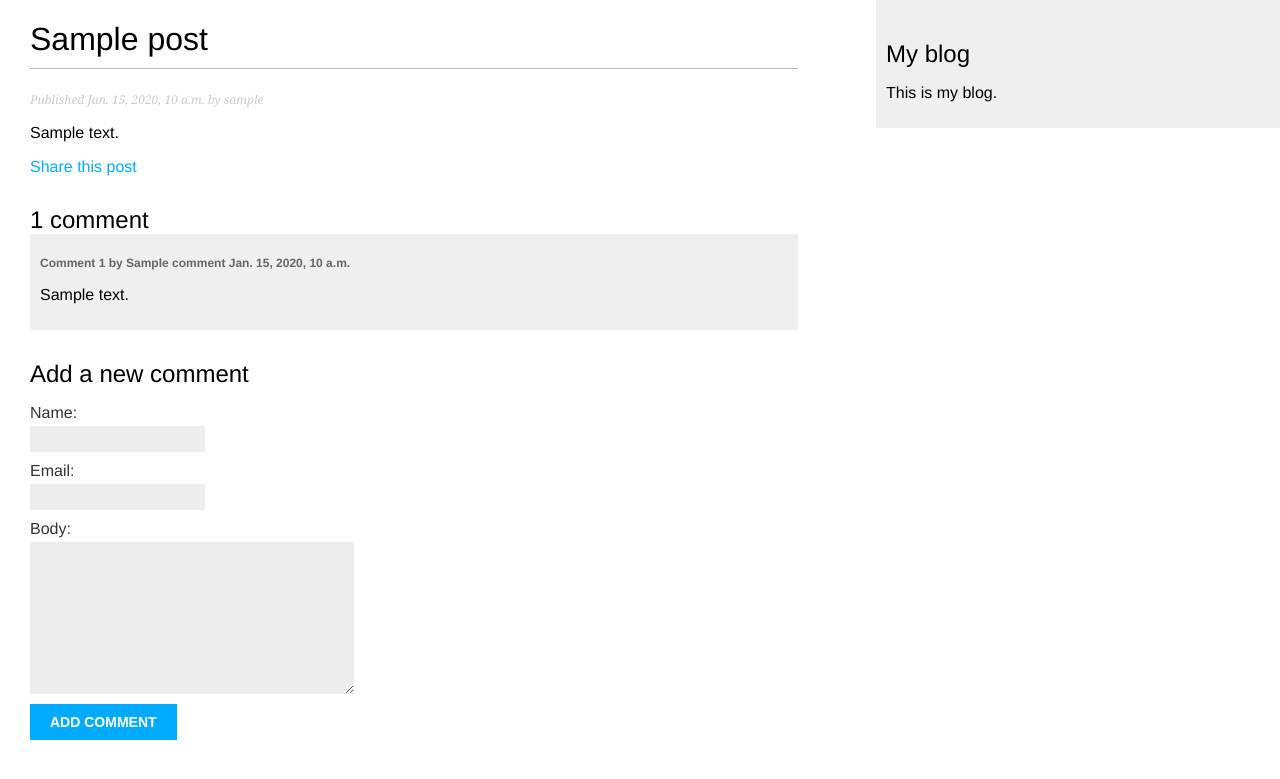
After one commit to G1Ddev/blog-site-by-book, a Django app: a page that uses mysite/blog/templates/blog/post/detail.html in a window 1280 px wide. The commit adds this page. Shown: the top 779 px of the page. Run offline with Django 4.2, Linux system fonts and the light colour scheme; tables that the repository leaves empty hold one stand-in row (values such as "Sample post").

Commit message:
Chapter 2 finished

```diff
--- /dev/null
+++ b/mysite/blog/forms.py
@@ -0,0 +1,16 @@
+from django import forms
+from .models import Comment
+
+
+class EmailPostForm(forms.Form):
+    name = forms.CharField(max_length=25)
+    email = forms.EmailField()
+    to = forms.EmailField()
+    comments = forms.CharField(required=False,
+                               widget=forms.Textarea)
+
+
+class CommentForm(forms.ModelForm):
+    class Meta:
+        model = Comment
+        fields = ['name', 'email', 'body']
--- a/mysite/blog/models.py
+++ b/mysite/blog/models.py
@@ -1,6 +1,7 @@
 from django.db import models
 from django.utils import timezone
 from django.contrib.auth.models import User
+from django.urls import reverse
 
 
 class PublishedManager(models.Manager):
@@ -15,13 +16,18 @@ class Post(models.Model):
         PUBLISHED = 'PB', 'Published'
 
     title = models.CharField(max_length=250)
-    slug = models.SlugField(max_length=250)
-    author = models.ForeignKey(User, on_delete=models.CASCADE, related_name='blog_posts')
+    slug = models.SlugField(max_length=250,
+                            unique_for_date='publish')
+    author = models.ForeignKey(User,
+                               on_delete=models.CASCADE,
+                               related_name='blog_posts')
     body = models.TextField()
     publish = models.DateTimeField(default=timezone.now)
     created = models.DateTimeField(auto_now_add=True)
     updated = models.DateTimeField(auto_now=True)
-    status = models.CharField(max_length=2, choices=Status.choices, default=Status.DRAFT)
+    status = models.CharField(max_length=2,
+                              choices=Status.choices,
+                              default=Status.DRAFT)
     objects = models.Manager()
     published = PublishedManager()
 
@@ -33,3 +39,31 @@ class Post(models.Model):
 
     def __str__(self):
         return self.title
+
+    def get_absolute_url(self):
+        return reverse('blog:post_detail',
+                       args=[self.publish.year,
+                             self.publish.month,
+                             self.publish.day,
+                             self.slug])
+
+
+class Comment(models.Model):
+    post = models.ForeignKey(Post,
+                             on_delete=models.CASCADE,
+                             related_name='comments')
+    name = models.CharField(max_length=80)
+    email = models.EmailField()
+    body = models.TextField()
+    created = models.DateTimeField(auto_now_add=True)
+    updated = models.DateTimeField(auto_now=True)
+    active = models.BooleanField(default=True)
+
+    class Meta:
+        ordering = ['created']
+        indexes = [
+            models.Index(fields=['created']),
+        ]
+
+    def __str__(self):
+        return f'Comment by {self.name} on {self.post}'
--- a/mysite/blog/templates/blog/post/detail.html
+++ b/mysite/blog/templates/blog/post/detail.html
@@ -8,4 +8,26 @@
         Published {{ post.publish }} by {{ post.author }}
     </p>
     {{ post.body|linebreaks }}
+    <p>
+        <a href="{% url 'blog:post_share' post.id %}">
+            Share this post
+        </a>
+    </p>
+    {% with comments.count as total_comments %}
+        <h2>
+            {{ total_comments }} comment{{ total_comments|pluralize }}
+        </h2>
+    {% endwith %}
+    {% for comment in comments %}
+        <div class="comment">
+            <p class="info">
+                Comment {{ forloop.counter }} by {{ comment.name }}
+                {{ comment.created }}
+            </p>
+            {{ comment.body|linebreaks }}
+        </div>
+    {% empty %}
+        <p>There are no comments.</p>
+    {% endfor %}
+    {% include "blog/post/includes/comment_form.html" %}
 {% endblock %}
--- /dev/null
+++ b/mysite/blog/templates/blog/post/includes/comment_form.html
@@ -0,0 +1,6 @@
+<h2>Add a new comment</h2>
+<form action="{% url 'blog:post_comment' post.id %}" method="post">
+    {{ form.as_p }}
+    {% csrf_token %}
+    <p><input type="submit" value="Add comment"></p>
+</form>
--- a/mysite/blog/templates/blog/post/list.html
+++ b/mysite/blog/templates/blog/post/list.html
@@ -6,7 +6,7 @@
     <h1>My Blog</h1>
     {% for post in posts %}
         <h2>
-            <a href="{% url 'blog:post_detail' post.id %}">
+            <a href="{{ post.get_absolute_url }}">
                 {{ post.title }}
             </a>
         </h2>
@@ -15,4 +15,5 @@
         </p>
         {{ post.body|truncatewords:30|linebreaks }}
     {% endfor %}
+    {% include 'pagination.html' with page=page_obj %}
 {% endblock %}
--- a/mysite/blog/urls.py
+++ b/mysite/blog/urls.py
@@ -6,6 +6,13 @@ app_name = 'blog'
 
 urlpatterns = [
     #  post views
-    path('', views.post_list, name='post_list'),
-    path('<int:id>/', views.post_detail, name='post_detail'),
+    #  path('', views.post_list, name='post_list'),
+    path('', views.PostListView.as_view(), name='post_list'),
+    path('<int:year>/<int:month>/<int:day>/<slug:post>/',
+         views.post_detail,
+         name='post_detail'),
+    path('<int:post_id>/share/',
+         views.post_share, name='post_share'),
+     path('<int:post_id>/comment/',
+          views.post_comment, name='post_comment'),
 ]
--- a/mysite/blog/views.py
+++ b/mysite/blog/views.py
@@ -1,20 +1,94 @@
 from django.shortcuts import render, get_object_or_404
-from django.http import Http404
-from .models import Post
+from .models import Post, Comment
+from django.core.paginator import Paginator, EmptyPage,\
+                                  PageNotAnInteger
+from django.views.generic import ListView
+from django.core.mail import send_mail
+from .forms import EmailPostForm, CommentForm
+from django.views.decorators.http import require_POST
+
+
+class PostListView(ListView):
+    queryset = Post.published.all()
+    context_object_name = 'posts'
+    paginate_by = 3
+    template_name = 'blog/post/list.html'
 
 
 def post_list(request):
-    posts = Post.published.all()
+    post_list = Post.published.all()
+
+    paginator = Paginator(post_list, 3)
+    page_number = request.GET.get('page', 1)
+    try:
+        posts = paginator.page(page_number)
+    except PageNotAnInteger:
+        posts = paginator.page(1)
+    except EmptyPage:
+        posts = paginator.page(paginator.num_pages)
+
     return render(request,
                   'blog/post/list.html',
                   {'posts': posts})
 
 
-def post_detail(request, id):
+def post_detail(request, year, month, day, post):
     post = get_object_or_404(Post,
-                             id=id,
-                             status=Post.Status.PUBLISHED)
+                             status=Post.Status.PUBLISHED,
+                             slug=post,
+                             publish__year=year,
+                             publish__month=month,
+                             publish__day=day)
+
+    comments = post.comments.filter(active=True)
+    form = CommentForm()
 
     return render(request,
                   'blog/post/detail.html',
-                  {'post': post})
+                  {'post': post,
+                   'comments': comments,
+                   'form': form})
+
+
+def post_share(request, post_id):
+    post = get_object_or_404(Post,
+                             id=post_id,
+                             status=Post.Status.PUBLISHED)
+    sent = False
+
+    if request.method == 'POST':
+        form = EmailPostForm(request.POST)
+        if form.is_valid():
+            cd = form.cleaned_data
+            post_url = request.build_absolute_uri(
+                post.get_absolute_url()
+            )
+            subject = f"{cd['name']} recommends you read " \
+                      f"{post.title}"
+            message = f"Read {post.title} at {post_url}\n\n" \
+                      f"{cd['name']}\' comments: {cd['comments']}"
+            send_mail(subject, message, 'your_account@gmail.com',
+                      [cd['to']])
+            sent = True
+    else:
+        form = EmailPostForm()
+    return render(request, 'blog/post/share.html', {'post': post,
+                                                    'form': form,
+                                                    'sent': sent})
+
+
+@require_POST
+def post_comment(request, post_id):
+    post = get_object_or_404(Post,
+                             id=post_id,
+                             status=Post.Status.PUBLISHED)
+    comment = None
+    form = CommentForm(data=request.POST)
+    if form.is_valid():
+        comment = form.save(commit=False)
+        comment.post = post
+        comment.save()
+    return render(request, 'blog/post/comment.html',
+                            {'post': post,
+                             'form': form,
+                             'comment': comment})
```
Also changed, not shown: mysite/blog/admin.py (+8 -1 lines), mysite/blog/templates/blog/post/comment.html (added, +12 -0 lines), mysite/blog/templates/blog/post/share.html (added, +20 -0 lines), mysite/blog/templates/pagination.html (added, +13 -0 lines), mysite/mysite/settings.py (+9 -0 lines), mysite/blog/migrations/0002_alter_post_slug.py (added), mysite/blog/migrations/0003_comment.py (added).
